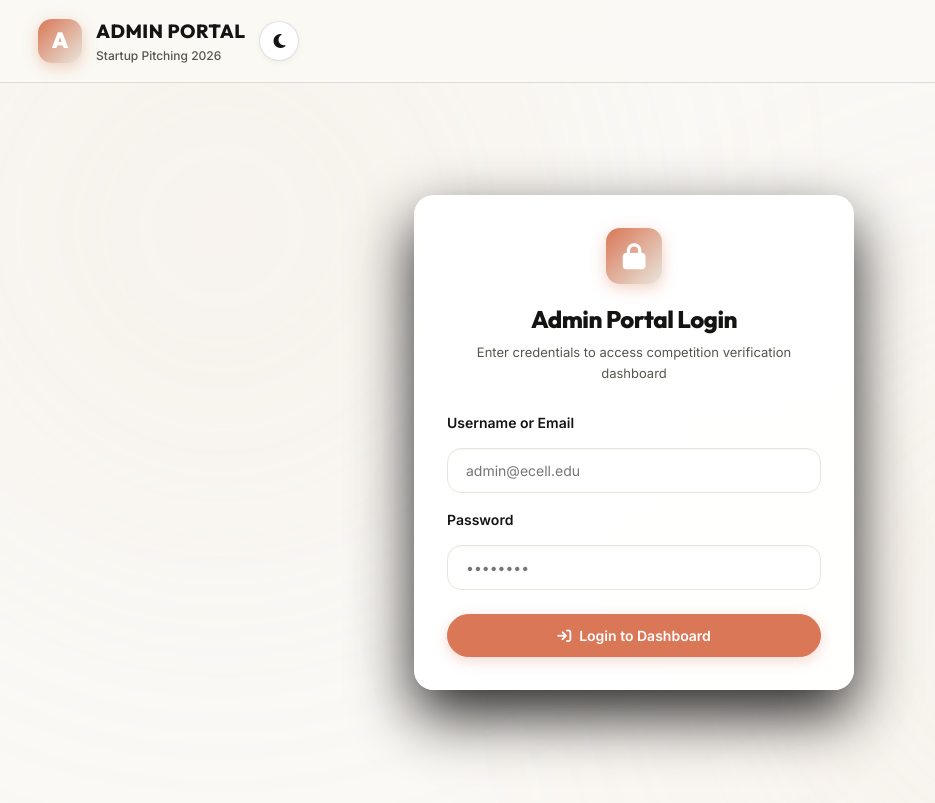
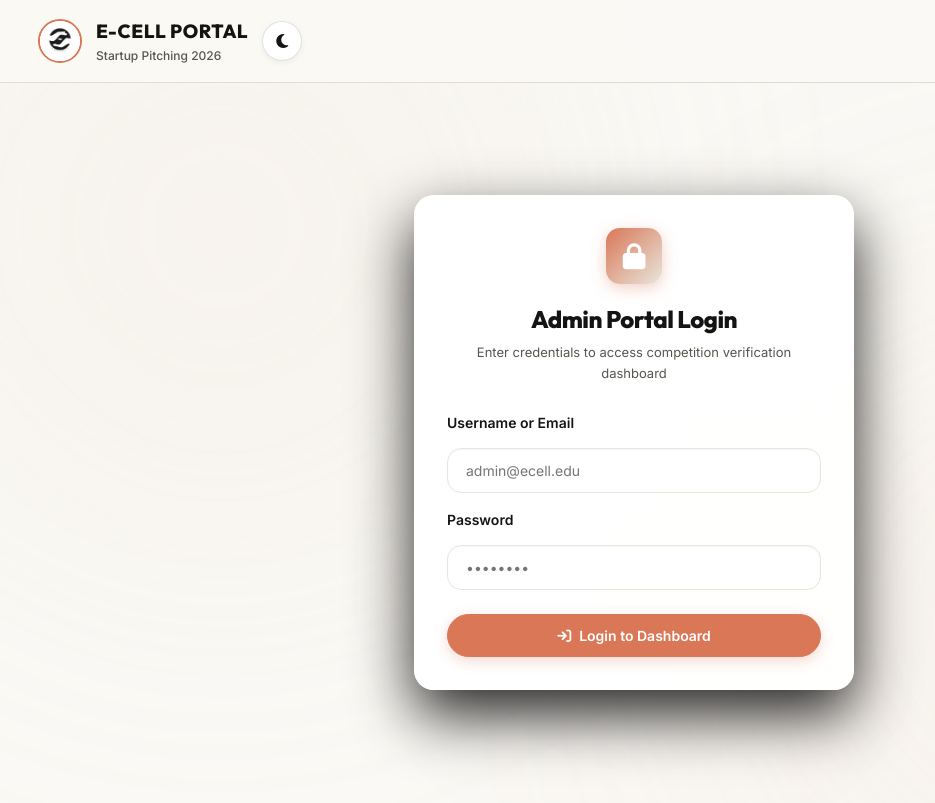
Before and after one commit to Akash7037/Event, a website: page client/admin.html in a window 1280 px wide. Shown: the whole page, without its empty margins (6-941 px from the left). Drawn offline with Linux system fonts and the light colour scheme.

Commit message:
add official E-CELL VSBCETC logo branding to index, admin portal, favicon and email template

```diff
--- a/client/admin.html
+++ b/client/admin.html
@@ -5,6 +5,7 @@
   <meta charset="UTF-8">
   <meta name="viewport" content="width=device-width, initial-scale=1.0">
   <title>Admin Portal | Startup Pitching Competition 2026</title>
+  <link rel="icon" type="image/png" href="assets/ecell_logo.png">
   <link rel="stylesheet" href="https://cdnjs.cloudflare.com/ajax/libs/font-awesome/6.4.0/css/all.min.css">
   <link rel="stylesheet" href="css/style.css">
   <!-- HTML5 QR Code Scanner Library for Auditorium Entry -->
@@ -25,10 +26,10 @@
   <header class="navbar">
     <div class="container nav-container">
       <div style="display: flex; align-items: center; gap: 14px;">
-        <a href="admin.html" class="brand">
-          <div class="brand-icon" style="background: var(--gradient-accent);">A</div>
+        <a href="ecell-portal" class="brand">
+          <img src="assets/ecell_logo.png" alt="E-Cell VSBCETC Logo" class="brand-logo-img" style="height: 44px; width: 44px; border-radius: 50%; object-fit: cover; border: 2px solid var(--accent-cyan);">
           <div class="brand-text">
-            <h1>ADMIN PORTAL</h1>
+            <h1>E-CELL PORTAL</h1>
             <span>Startup Pitching 2026</span>
           </div>
         </a>
```
Also changed, not shown: client/index.html (+2 -1 lines), utils/sendEmail.js (+8 -2 lines), client/assets/ecell_logo.png (added).
